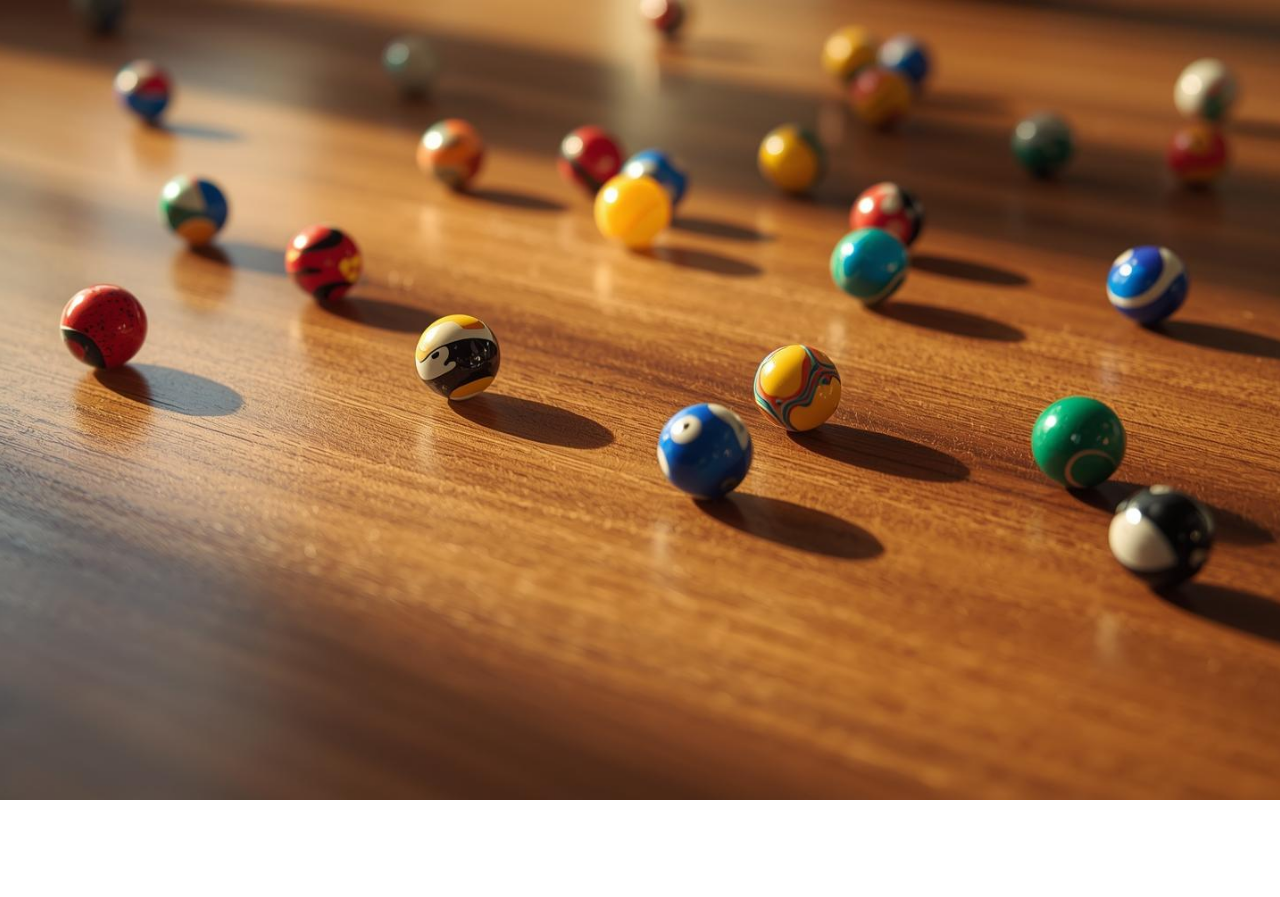
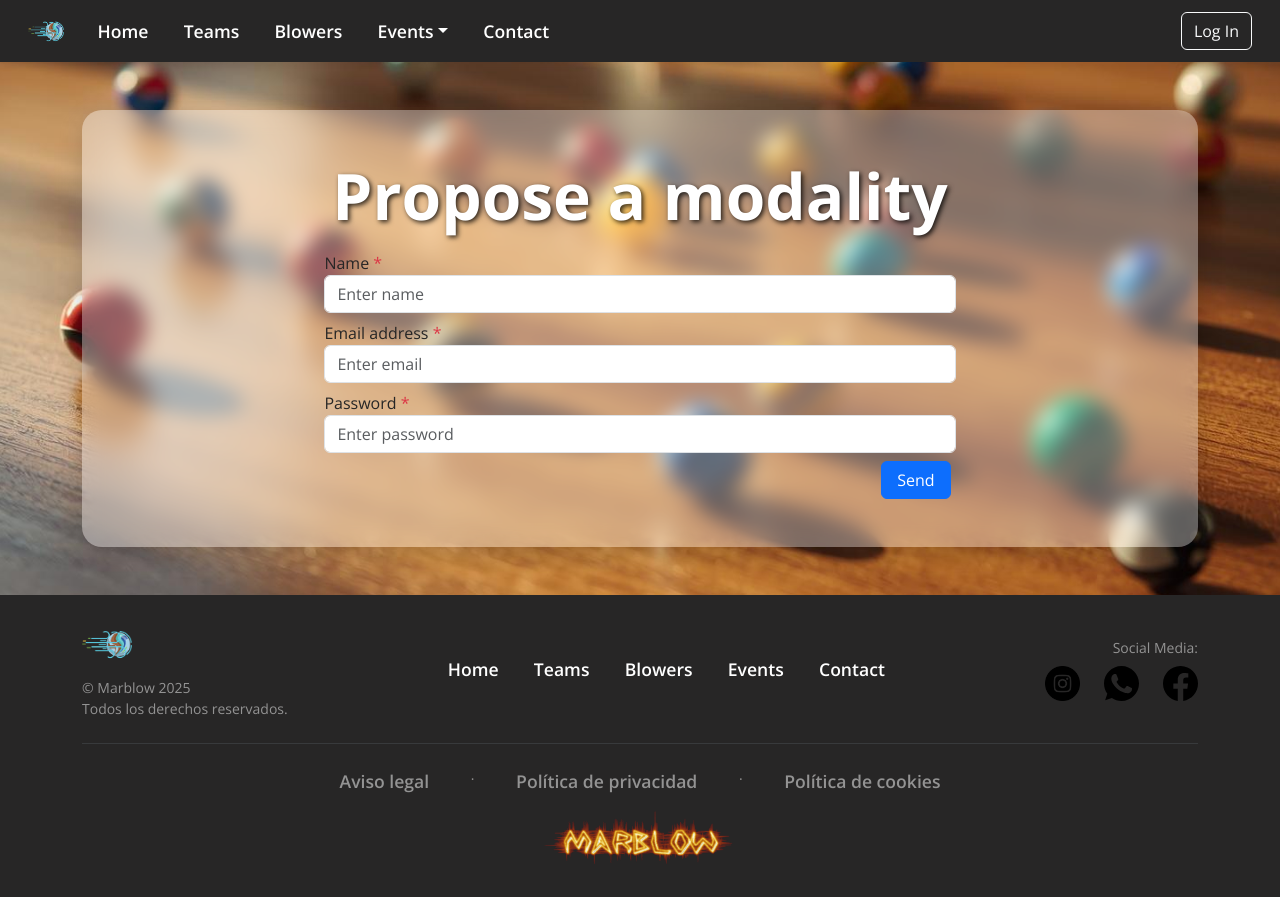
Before and after one commit to Xuhar/Erronka_React, a React (Create React App) app: page /FreeStyle in a window 1280 px wide. Before the commit this address had no page. Before the commit the page ends 800 px from the top, so only its background shows below. Built offline with nearby package versions, Linux system fonts and the light colour scheme.

Commit message:
freeStyle prototipe

```diff
--- a/src/App.js
+++ b/src/App.js
@@ -12,6 +12,7 @@ import Events from './pages/Events';
 import Sponsors from './pages/Sponsors';
 import "./App.css";
 import PreviousEvents from "./pages/Previous";
+import FreeStyle from "./pages/FreeStyle";
 
 function App() {
   return (
@@ -31,7 +32,7 @@ function App() {
           <Route path="login" element={<Login />} />
           <Route path="register" element={<Register />} />
           <Route path="previous" element={<PreviousEvents />} />
-
+          <Route path="FreeStyle" element={<FreeStyle />} />
         </Route>
       </Routes>
     </BrowserRouter>
--- a/src/components/NavBar.js
+++ b/src/components/NavBar.js
@@ -30,7 +30,7 @@ function NavBar() {
               <NavDropdown.Item href="/events">Incoming Events</NavDropdown.Item>
               <NavDropdown.Item href="/Previous">Previous Events</NavDropdown.Item>
               <NavDropdown.Divider />
-              <NavDropdown.Item href="#">Freestyle</NavDropdown.Item>
+              <NavDropdown.Item href="/FreeStyle">Freestyle</NavDropdown.Item>
             </NavDropdown>
             <Nav.Link href="/contact" className="text-white">
               Contact
--- /dev/null
+++ b/src/pages/FreeStyle.jsx
@@ -0,0 +1,33 @@
+import Hero from '../components/HeroSection';
+import "../styles/Contact.css"
+
+const FreeStyle = () => {
+  return (
+    <>
+      <Hero
+        title="Propose a modality"
+        cosas={
+            <form class="contact-form">
+                <div class="form-group my-2">
+                    <label class="required-label"  for="exampleInputPassword1">Name</label>
+                    <input type="text" class="form-control" id="exampleInputPassword1" placeholder="Enter name" required/>
+                </div>
+                <div class="form-group my-2">
+                    <label class="required-label" for="exampleInputEmail1">Email address</label>
+                    <input type="email" class="form-control" id="exampleInputEmail1" aria-describedby="emailHelp" placeholder="Enter email" required/>
+                </div>
+                <div class="form-group my-2">
+                    <label class="required-label"  for="exampleInputPassword1">Password</label>
+                    <input type="password" class="form-control" placeholder="Enter password" required/>
+                </div>
+                <div class="regist">
+                    <button type="submit" class="btn btn-primary">Send</button>
+                </div>
+            </form>
+        }
+      />
+    </>
+  );
+};
+
+export default FreeStyle;
```
